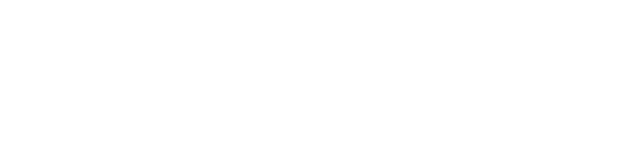
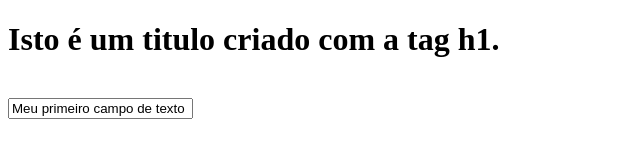
Before and after one commit to Fas-naWeb/Curso-de-Desenvolvimento-Web, a plain HTML site: page _01_Sobre_HTML/_01_anatomia_da_tag.html in a window 1280 px wide. Shown: the whole page, without its empty margins (0-640 px from the left). Drawn offline with Linux system fonts and the light colour scheme.

Commit message:
Anatomia de uma tag html

```diff
--- a/_01_Sobre_HTML/_01_anatomia_da_tag.html
+++ b/_01_Sobre_HTML/_01_anatomia_da_tag.html
@@ -20,5 +20,9 @@
     Outras formas de tags e ter tags que possui parametros
     exemplo: <tag param1 = "valor1" param2="valor2" />
 -->
+
+<h1>Isto é um titulo criado com a tag h1.</h1>
+<br/>
+<input type="text" value="Meu primeiro campo de texto ...." param1="valor1"/>
 </body>
 </html>
```
